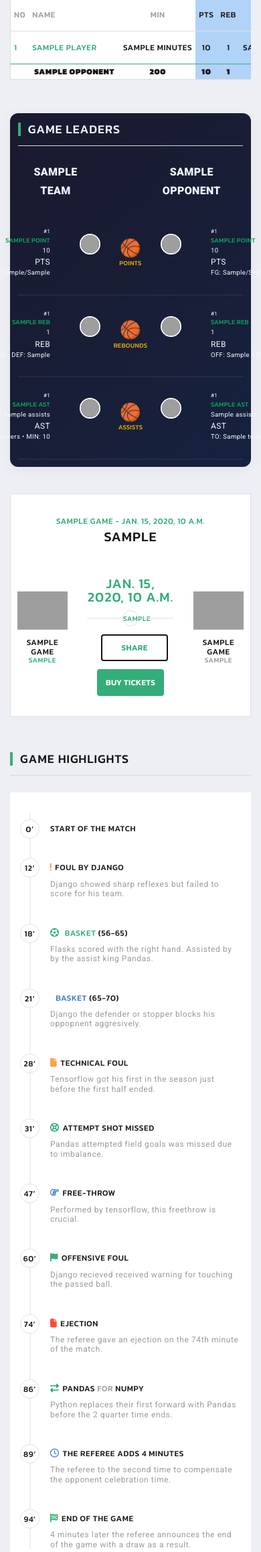
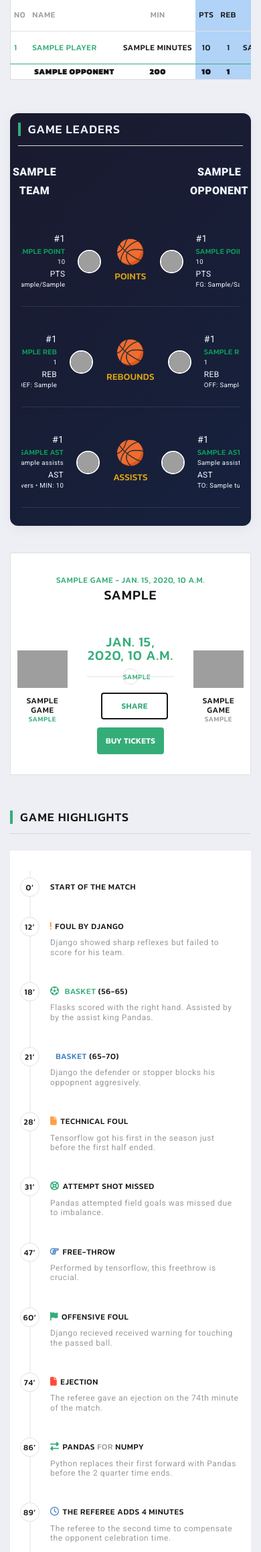
Before and after one commit to LeftyEzra/statshub-app, a Django app: template team/templates/game-overview.html in a window 390 px wide. Shown: the part 2254-4571 px from the top of the page at 67% size. Run offline with Django 5.2, Linux system fonts and the light colour scheme; the template is opened without the code that fills it: most values are stand-ins (such as "Sample title", 1, 10 or a date in 2020); grey boxes marked "Sample" are stand-in pictures; some libraries are stand-ins or nearby versions; grey boxes are pictures that could not be loaded.

Commit message:
fix: game leaders tags in game details page for mobile friendly view

```diff
--- a/static/css/game-overview.css
+++ b/static/css/game-overview.css
@@ -269,71 +269,62 @@
 
 
 
-/* General responsive fixes */
+
+/* Final game winner row highlight */
 @media (max-width: 768px) {
+  /* Ensure the grid fits the screen */
+  .leaders-grid {
+    display: flex;
+    flex-direction: column;
+    padding: 0 5px;
+  }
+
   .stat-card .leader-row {
     display: flex;
-    flex-wrap: nowrap;          /* prevent stacking */
+    flex-direction: row;
+    flex-wrap: nowrap; /* CRITICAL: Force side-by-side */
     justify-content: space-between;
     align-items: center;
+    width: 100%;
+    margin-bottom: 15px;
   }
 
-  .stat-card .teams-header {
+  /* Force player blocks to share space */
+  .stat-card .leader-team {
+    flex: 1;
+    min-width: 0; /* Prevents text from pushing width */
     display: flex;
-    justify-content: center;   /* push names to opposite ends */
-    align-items: center;              /* keep them on the same line */
-    gap: 70px;
-    margin-bottom: 20px;              /* move them backward a bit from stats */
+    align-items: center;
+    gap: 4px;
+    overflow: hidden;
   }
 
-  .stat-card .leader-team {
-    flex: 1;
-    min-width: 0;               /* allow shrinking */
+  .stat-card .leader-img {
+    flex: 0 0 35px; /* Fixed small size */
+    width: 35px;
+    height: 35px;
   }
 
-  .stat-card .leader-info {
-    white-space: nowrap;        /* keep stats on one line */
-    overflow: visible;
+  /* Truncate text so names don't break the row */
+  .stat-card .leader-name {
+    font-size: 0.7rem !important;
+    white-space: nowrap;
+    overflow: hidden;
     text-overflow: ellipsis;
-    font-size: clamp(0.5rem, 2vw, 0.7rem); /* shrink text instead of wrapping */
+    margin: 0;
   }
 
-  .stat-card .leader-img img {
-    width: clamp(28px, 8vw, 40px);   /* shrink images on mobile */
-    height: auto;
-    flex-shrink: 0;                  /* don’t let image collapse */
+  .stat-card .leader-stat, .stat-card .stat-detail {
+    font-size: 0.6rem !important;
+    display: block; /* Stack stat and detail on mobile */
   }
 
-  .stat-card .leader-name,
-  .stat-card .leader-stat,
-  .stat-card .stat-detail {
-    font-size: clamp(0.6rem, 2vw, 0.7rem);
-  }
-
+  /* Make the middle category icon very narrow */
   .stat-card .leader-category {
-    flex: 0 0 80px;             /* narrower middle column */
-    display: flex;
-    flex-direction: column;
-    align-items: center;
-    justify-content: center;    /* center ball + text vertically */
-    margin: 0 5px;
-  }
-
-  .stat-card .category-icon {
-    font-size: 1.6rem;          /* slightly smaller ball on mobile */
-    margin-bottom: 4px;
-  }
-
-  .stat-card .category-pill h6 {
-    font-size: clamp(0.6rem, 2vw, 0.7rem);
-    margin: 0;
-    text-align: center;
+    flex: 0 0 40px;
+    font-size: 0.6rem;
   }
 }
-
-
-/* Final game winner row highlight */
-
 /* Final score cell highlight */
 
 
```
Also changed, not shown: team/templates/test.html (+67 -0 lines).
